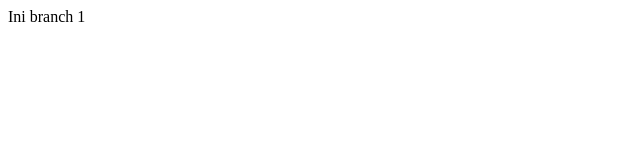
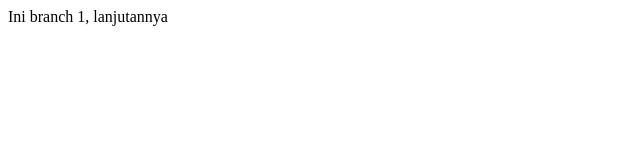
Before and after one commit to kqha/webHello, a plain HTML site: page file_cabang1.html in a window 1280 px wide. Shown: the whole page, without its empty margins (0-640 px from the left). Drawn offline with Linux system fonts and the light colour scheme.

Commit message:
lanjutan

```diff
--- a/file_cabang1.html
+++ b/file_cabang1.html
@@ -3,6 +3,6 @@
     <title>Apa?</title>
   </head>
   <body>
-    Ini branch 1
+    Ini branch 1, lanjutannya
   </body>
 </html>
```
